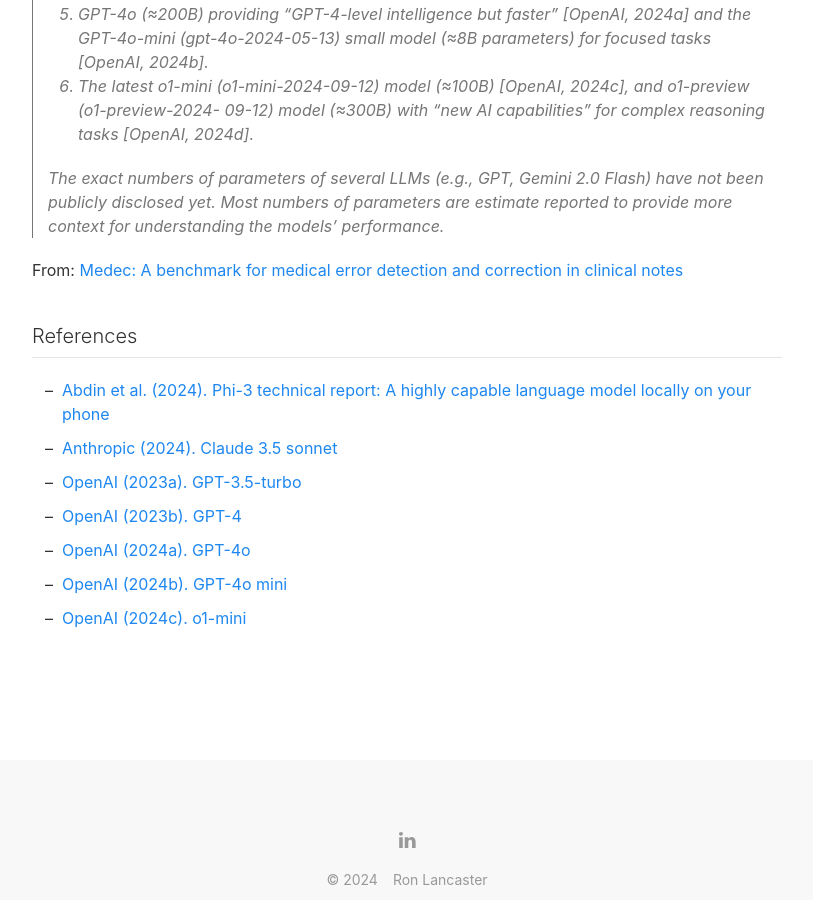
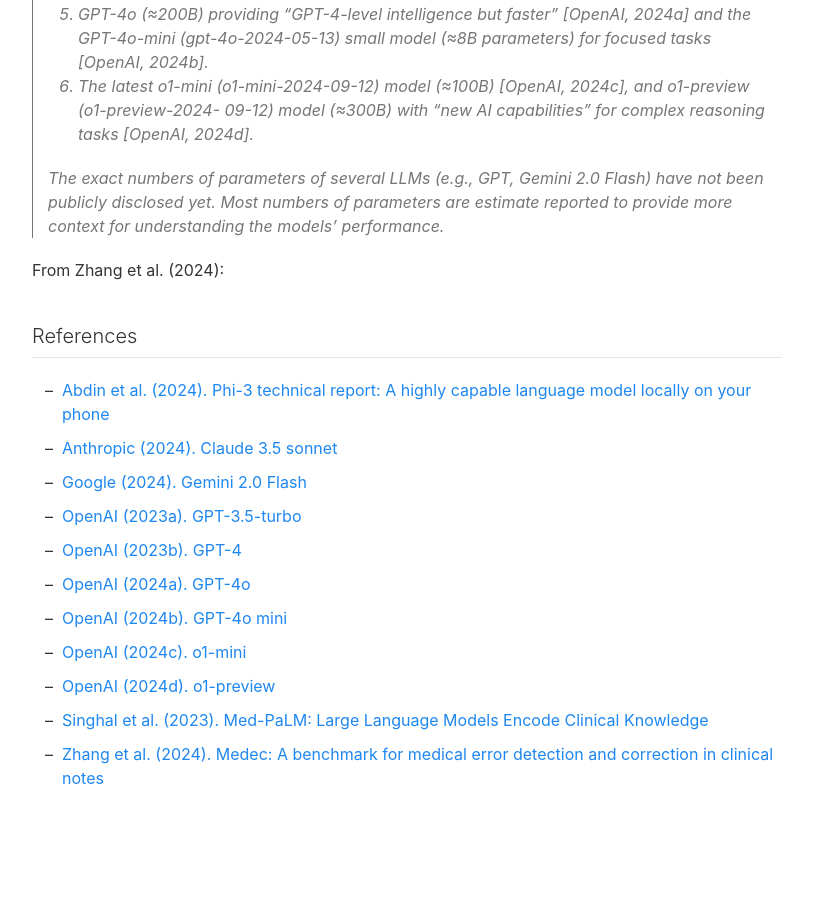
Before and after one commit to nyvyn/nyvyn.github.io, a Jekyll site: the page built from _notes/llm-size-vs-performance.markdown, in a window 1280 px wide and 900 px high, scrolled down 561 px. Shown: the whole window, without its empty margins (233-1046 px from the left). Built offline with Jekyll 4.4.1, drawn with Linux system fonts in a browser that asks for light colours.

Commit message:
refactor: Update references and citations in llm-size-vs-performance note

```diff
--- a/_notes/llm-size-vs-performance.markdown
+++ b/_notes/llm-size-vs-performance.markdown
@@ -10,6 +10,8 @@
   - >-
     [Anthropic (2024). Claude 3.5 sonnet](https://www.anthropic.com/claude/sonnet)
   - >-
+    [Google (2024). Gemini 2.0 Flash](https://blog.google/technology/ai/gemini-2-0/)
+  - >-
     [OpenAI (2023a). GPT-3.5-turbo](https://platform.openai.com/docs/models#gpt-3-5-turbo)
   - >-
     [OpenAI (2023b). GPT-4](https://platform.openai.com/docs/models#gpt-4-turbo-and-gpt-4)
@@ -19,6 +21,12 @@
     [OpenAI (2024b). GPT-4o mini](https://platform.openai.com/docs/models#gpt-4o-mini)
   - >-
     [OpenAI (2024c). o1-mini](https://platform.openai.com/docs/models#o1)
+  - >-
+    [OpenAI (2024d). o1-preview](https://platform.openai.com/docs/models#o1-preview)
+  - >-
+    [Singhal et al. (2023). Med-PaLM: Large Language Models Encode Clinical Knowledge](https://arxiv.org/abs/2212.13138)
+  - >-
+    [Zhang et al. (2024). Medec: A benchmark for medical error detection and correction in clinical notes](https://arxiv.org/pdf/2412.19260)
 ---
 
 
@@ -36,5 +44,4 @@
 > The exact numbers of parameters of several LLMs (e.g., GPT, Gemini 2.0 Flash) have not been publicly disclosed yet.
 > Most numbers of parameters are estimate reported to provide more context for understanding the models’ performance.
 
-From:
-[Medec: A benchmark for medical error detection and correction in clinical notes](https://arxiv.org/pdf/2412.19260)
+From Zhang et al. (2024):
```
